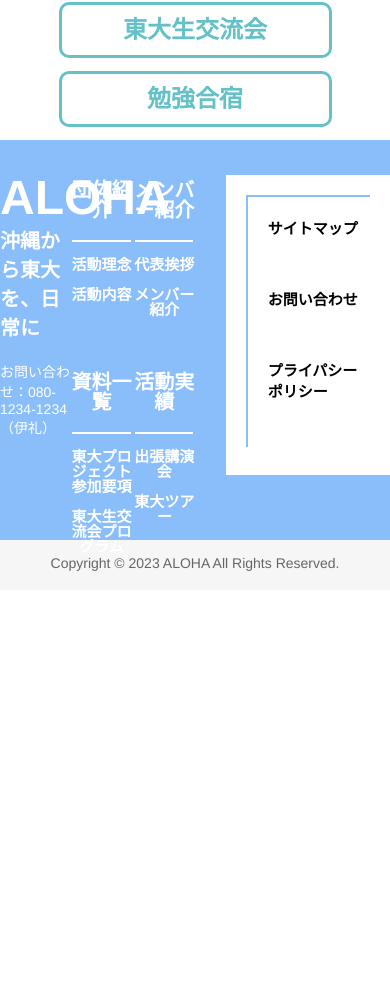
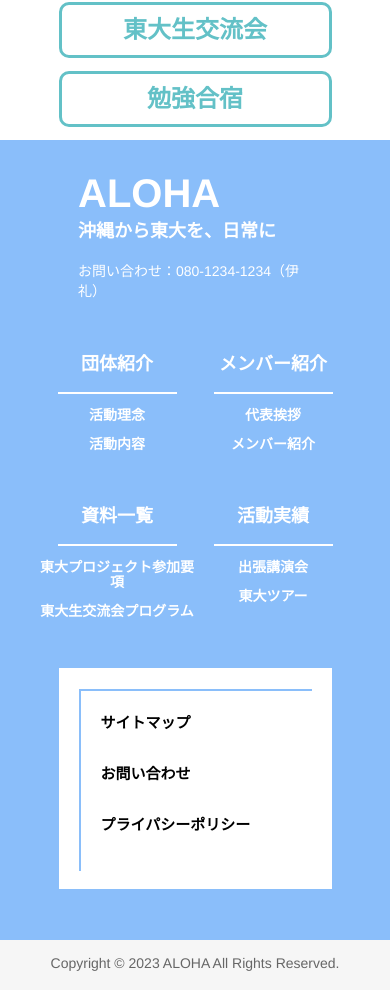
Before and after one commit to ReoYabiku/aloha-hp-next, a Next.js app: page / in a window 390 px wide. Shown: the part 1077-2067 px from the top of the page. Before the commit the page ends 1667 px from the top, so only its background shows below. Built offline with nearby package versions, Linux system fonts and the light colour scheme.

Commit message:
footerを700px以下のスクリーンに対応

```diff
--- a/app/(footer)/Footer.module.css
+++ b/app/(footer)/Footer.module.css
@@ -13,3 +13,15 @@
 	width: 45%;
 	margin-right: 30px;
 }
+
+@media screen and (max-width: 700px) {
+	.footer{
+		height: 800px;
+		display: block;
+	}
+
+	.pageInfo {
+		width: 80%;
+		margin: 0 auto;
+	}
+}
--- a/app/(footer)/GroupInfo.module.css
+++ b/app/(footer)/GroupInfo.module.css
@@ -16,3 +16,19 @@
 .text {
     font-size: 14px;
 }
+
+@media screen and (max-width:700px) {
+    .container {
+        width: 60%;
+        margin: 0 auto;
+        padding-top: 1px;
+    }
+
+    .title {
+        font-size: 40px;
+    }
+
+    .subtitle {
+        font-size: 18px;
+    }
+}
--- a/app/(footer)/PageInfo.module.css
+++ b/app/(footer)/PageInfo.module.css
@@ -24,3 +24,20 @@
     font-size: 15px;
     font-weight: bold;
 }
+
+@media screen and (max-width: 700px) {
+    .title {
+        font-size: 18px;
+    }
+
+    .hr {
+        width: 75%;
+        margin: auto;
+        border: 0.5px solid var(--color-white);
+    }
+
+    .text {
+        font-size: 14px;
+        font-weight: medium;
+    }
+}
--- a/app/(footer)/SiteMapcard.module.css
+++ b/app/(footer)/SiteMapcard.module.css
@@ -19,3 +19,19 @@
     padding-top: 20px;
     padding-bottom: 30px;
 }
+
+@media screen and (max-width: 700px) {
+    .card {
+        margin: 35px auto;
+        width: 70%;
+        padding-top: 1px;
+        height: 220px;
+    }
+    .border {
+        margin: 20px;
+        height: 180px;
+    }
+    .list {
+        padding-bottom: 10px;
+    }
+}
```
